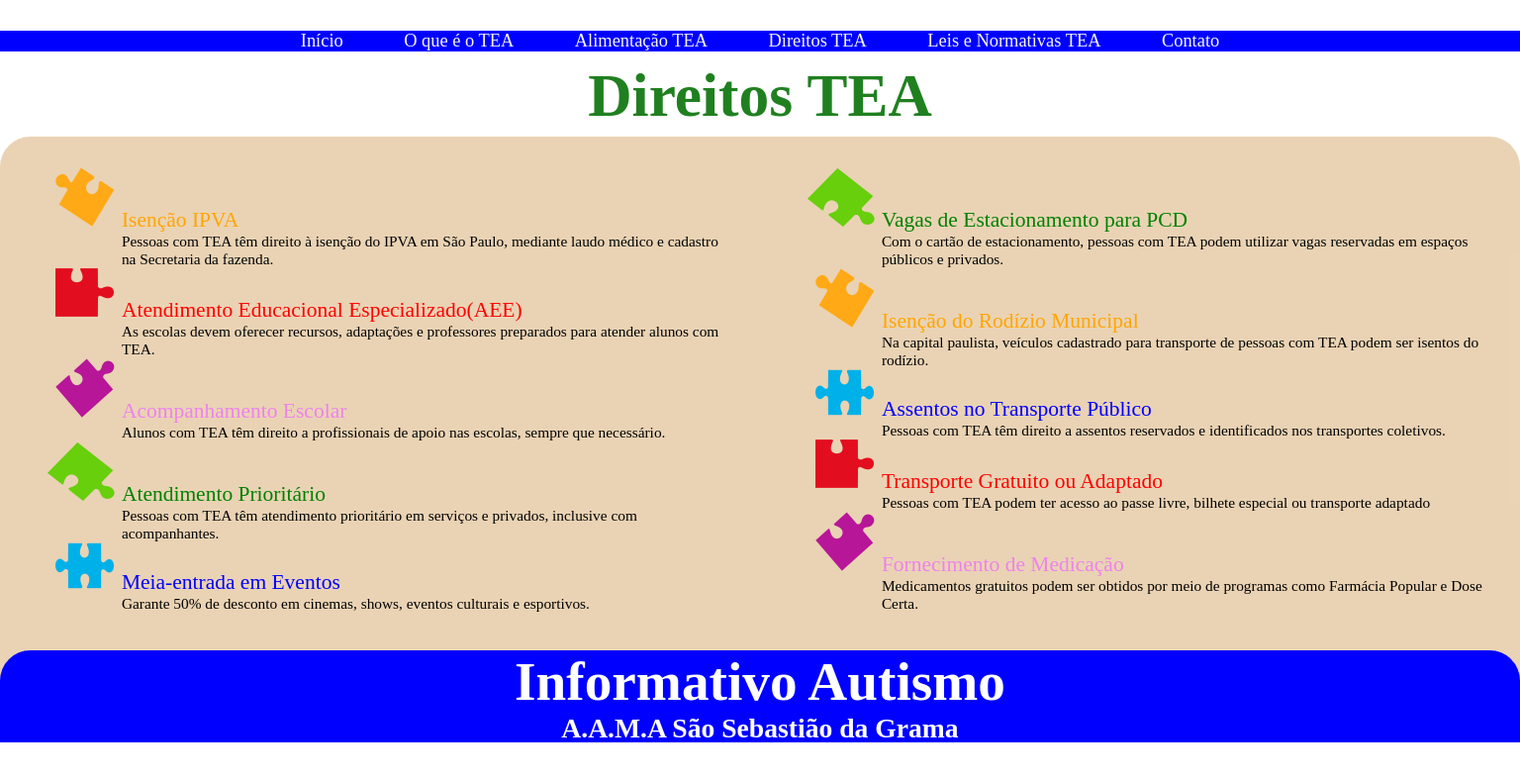
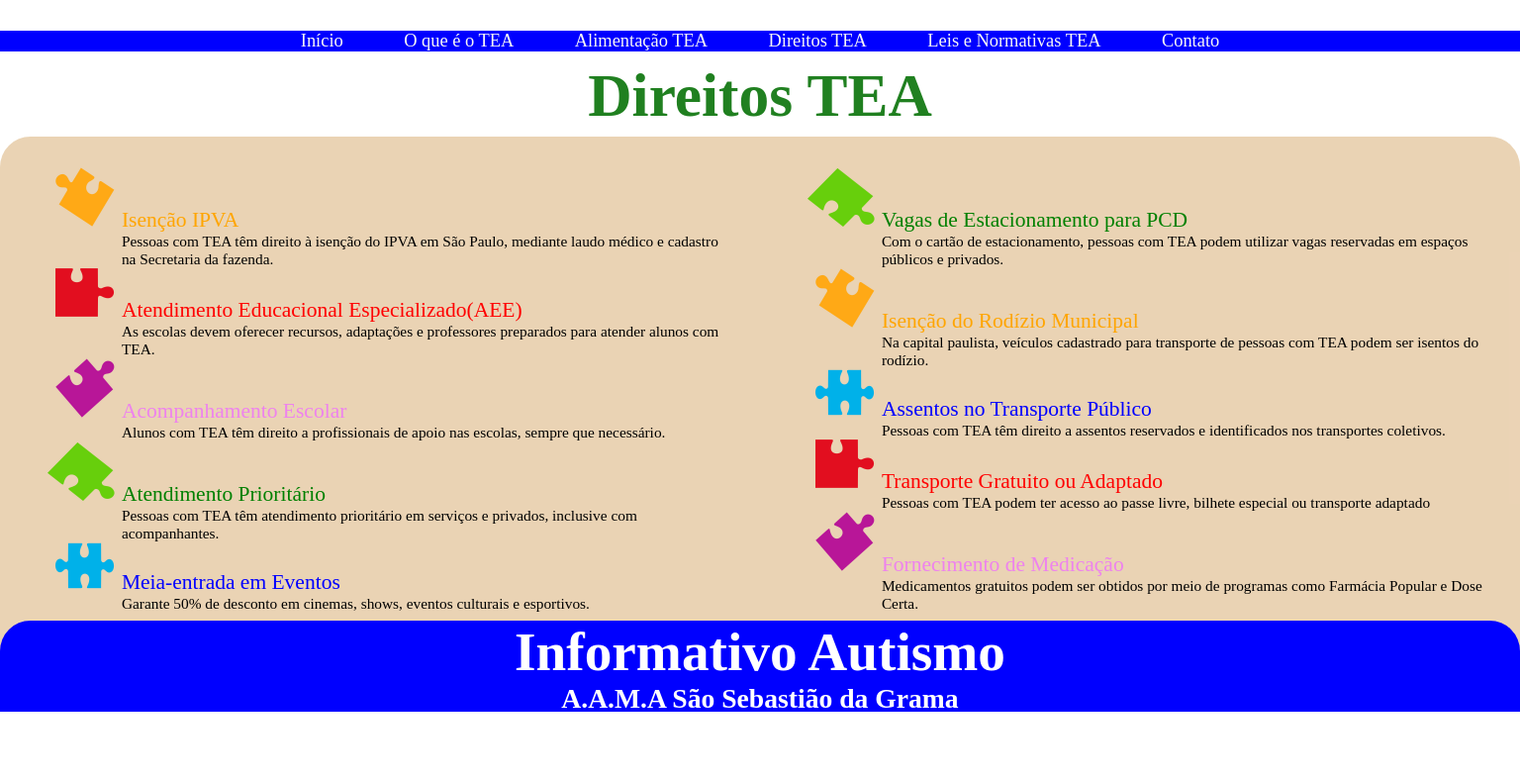
Before and after one commit to 1989Adriano/aamassgrama, a plain HTML site: page direitosTEA.html in a window 1536 px wide. Shown: the whole page at 99% size. Drawn offline with Linux system fonts and the light colour scheme.

Commit message:
Update direitosTEA.css

```diff
--- a/direitosTEA.css
+++ b/direitosTEA.css
@@ -322,7 +322,7 @@ tfoot,#box5 {
 
 @media screen and (min-width: 1441px) {
     #container{
-        grid-template-rows: 2vw 2vw 3vw 2vw 33.8vw 6vw ;
+        grid-template-rows: 2vw 2vw 3vw 2vw 31.8vw 6vw ;
     }
     p{
         font-size: 1vw;
```
